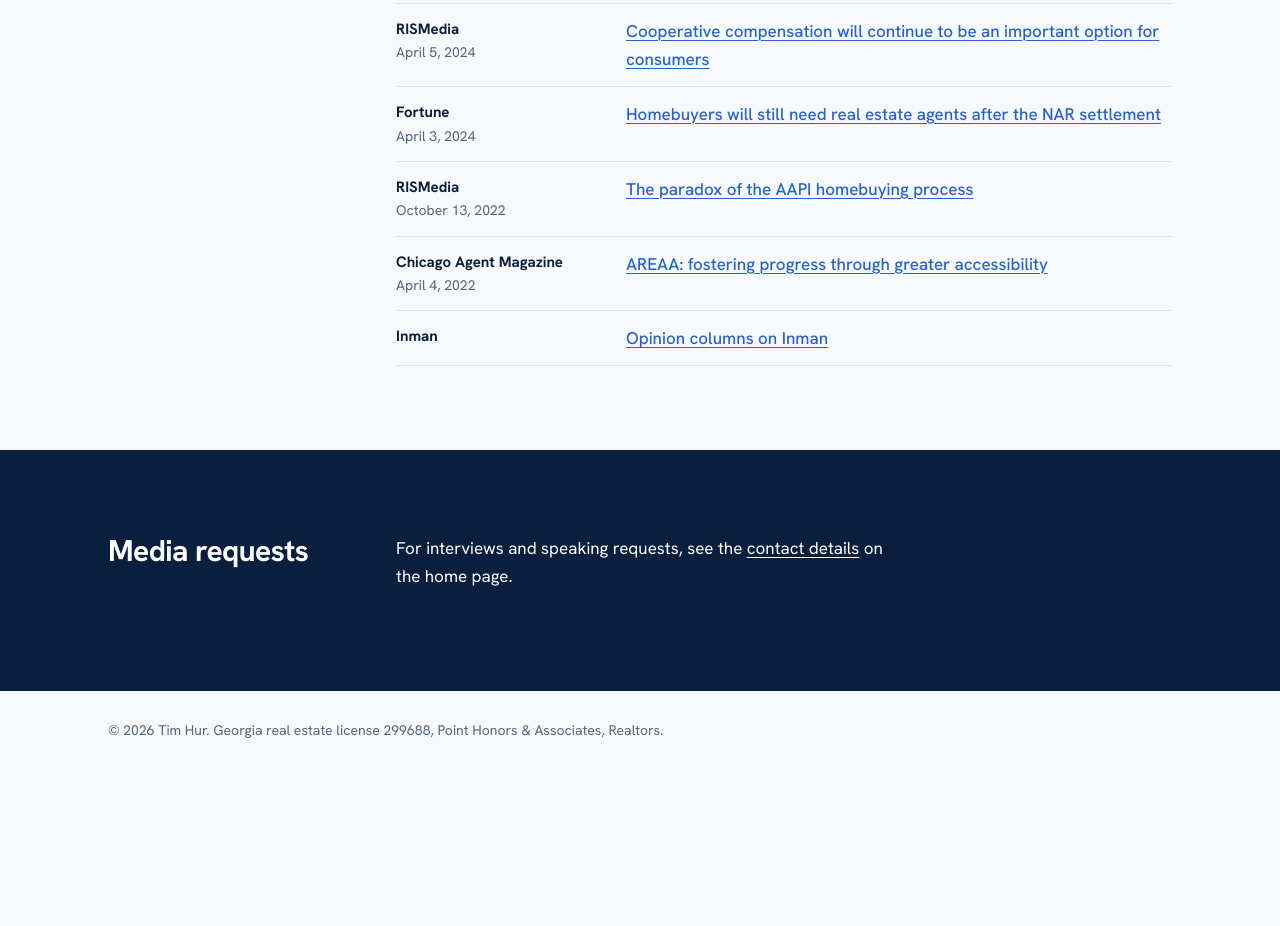
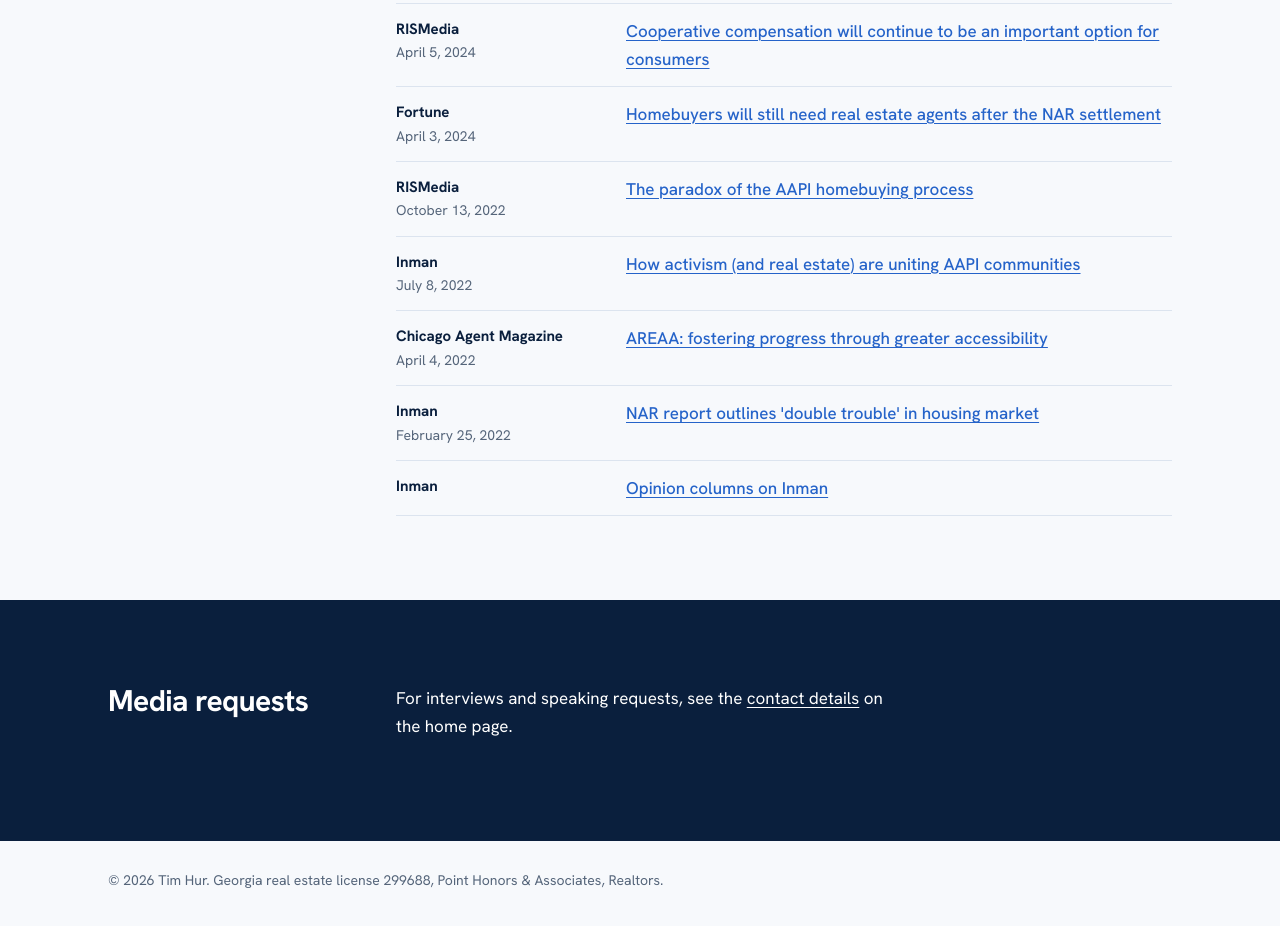
Before and after one commit to pohotech/timhur-site, a plain HTML site: page press/index.html in a window 1280 px wide. Shown: the part 4184-5110 px from the top of the page. Before the commit the page ends 4967 px from the top, so only its background shows below. Drawn offline with Linux system fonts and the light colour scheme.

Commit message:
Press: add two 2022 Inman columns found via Muck Rack
Co-Authored-By: Claude Opus 5.5 <noreply@anthropic.com>
Claude-Session: https://claude.ai/code/session_01RawNjNV4hg6k2u3YuG9bYW

```diff
--- a/press/index.html
+++ b/press/index.html
@@ -129,7 +129,9 @@
         <li><span class="outlet">RISMedia<small>April 5, 2024</small></span><a href="https://www.rismedia.com/2024/04/05/nar-op-ed-cooperative-compensation-will-continue-be-important-option-consumers/">Cooperative compensation will continue to be an important option for consumers</a></li>
         <li><span class="outlet">Fortune<small>April 3, 2024</small></span><a href="https://fortune.com/2024/04/03/homebuyers-real-estate-agent-broker-why-national-association-of-realtors-settlement-commissions/">Homebuyers will still need real estate agents after the NAR settlement</a></li>
         <li><span class="outlet">RISMedia<small>October 13, 2022</small></span><a href="https://www.rismedia.com/2022/10/13/paradox-aapi-homebuying-process/">The paradox of the AAPI homebuying process</a></li>
+        <li><span class="outlet">Inman<small>July 8, 2022</small></span><a href="https://www.inman.com/2022/07/08/how-activism-and-real-estate-are-uniting-aapi-communities/">How activism (and real estate) are uniting AAPI communities</a></li>
         <li><span class="outlet">Chicago Agent Magazine<small>April 4, 2022</small></span><a href="https://chicagoagentmagazine.com/2022/04/04/areaa-fostering-progress-through-greater-accessibility/">AREAA: fostering progress through greater accessibility</a></li>
+        <li><span class="outlet">Inman<small>February 25, 2022</small></span><a href="https://www.inman.com/2022/02/25/nar-report-outlines-double-trouble-in-housing-market-affordability/">NAR report outlines 'double trouble' in housing market</a></li>
         <li><span class="outlet">Inman</span><a href="https://www.inman.com/author/tim-hur/">Opinion columns on Inman</a></li>
       </ul>
     </div>
```
